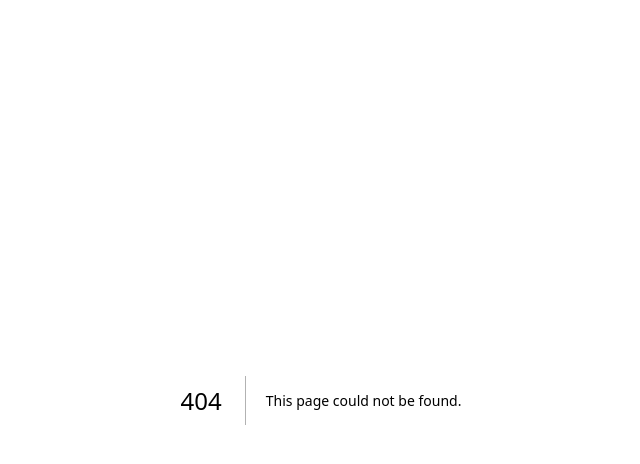
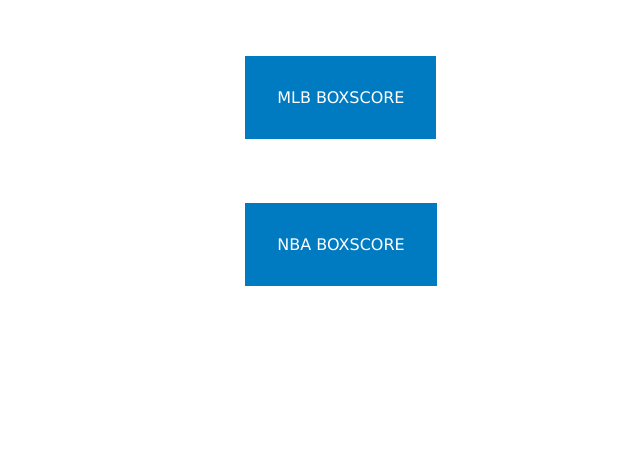
Before and after one commit to mtallentb/barstool-boxscores, a Next.js app: page / in a window 1280 px wide. Before the commit this address had no page. Shown: the top 464 px of the page, without its empty margins (319-959 px from the left). Built offline with nearby package versions, Linux system fonts and the light colour scheme.

Commit message:
adds basic index page with links to boxscores

```diff
--- /dev/null
+++ b/src/pages/index.tsx
@@ -0,0 +1,22 @@
+import Head from "next/head";
+import Link from "next/link";
+
+export default function IndexPage() {
+  return (
+    <>
+      <Head>
+        <title>Barstool Boxscores</title>
+      </Head>
+      <main>
+        <ul>
+          <li>
+            <Link href="/mlb/los-angeles-angels/seattle-mariners/2012-09-26">MLB Boxscore</Link>
+          </li>
+          <li>
+            <Link href="/nba/miami-heat/oklahoma-city-thunder/2012-06-21">NBA Boxscore</Link>
+          </li>
+        </ul>
+      </main>
+    </>
+  );
+}
--- a/src/styles/base.scss
+++ b/src/styles/base.scss
@@ -1 +1,31 @@
 @import "./variables/colors.scss";
+
+$background-color: var(--thunder-blue);
+
+main {
+  align-items: center;
+  display: flex;
+  justify-content: center;
+
+  ul {
+    list-style: none;
+
+    li {
+      a {
+        background: $background-color;
+        display: inline-flex;
+        margin: 2rem;
+        padding: 2rem;
+        width: auto;
+        color: white;
+        font-family: Verdana, Geneva, Tahoma, sans-serif;
+        text-decoration: none;
+        text-transform: uppercase;
+
+        &:hover {
+          background: darken(#007ac1, 25%);
+        }
+      }
+    }
+  }
+}
```
